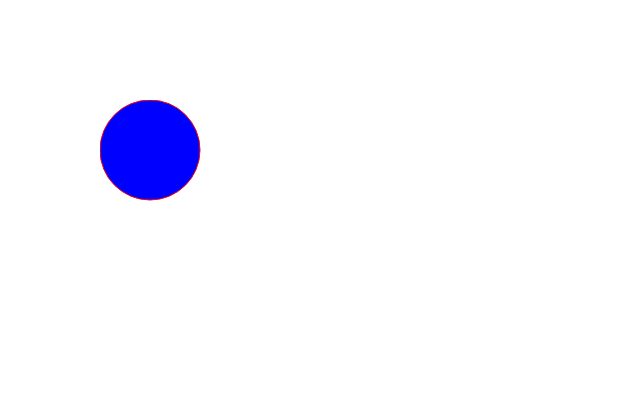
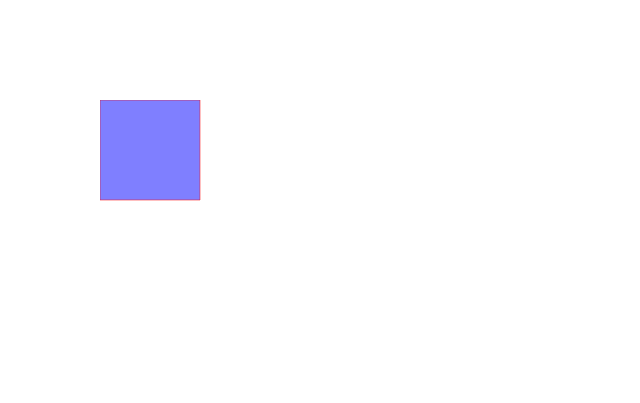
Before and after one commit to jinbaoqi/Moco, a website: page example.html in a window 1280 px wide. Shown: the whole page, without its empty margins (0-640 px from the left). Drawn offline with Linux system fonts and the light colour scheme; files that its build step writes are made by us from their sources.

Commit message:
修正设置parent.alpha时child.alpha不生效的问题

```diff
--- a/example.html
+++ b/example.html
@@ -18,38 +18,21 @@
         </div>
     </div>
     <script>
-        var s = new Stage("canvas",function(stage){
+        new Stage("canvas",function(stage){
             var shape = new Shape();
-            shape.alpha = 1;
-            shape.drawArc(1,"red",[50,50,50,0,Math.PI*2],true,"blue");
-            shape.on("click",function(ev){
+            shape.drawRect(1,"red",[0,0,100,100],true,"blue");
+            shape.on("click",function(){
                 console.log("shape");
             });
-            shape.stage = stage;
 
             var sprite = new Sprite();
+            sprite.graphics = shape;
+            sprite.alpha = 0.5;
             sprite.on("click",function(){
                 console.log("sprite");
             });
 
-            var sprite2 = new Sprite();
-            sprite2.graphics = shape;
-            sprite2.on("click",function(){
-                console.log("sprite2");
-            });
-            sprite.addChild(sprite2);
-
-            var shape1 = new Shape();
-            shape1.drawArc(1,"red",[0,0,50,0,Math.PI*2],true,"yellow");
-            shape1.on("click",function(ev){
-                console.log("shape1");
-            });
-            shape1.stage = stage;
-
-            sprite.x = 100;
-
             stage.addChild(sprite);
-            window.shape = shape1;
         });
     </script>
 </body>
--- a/src/DisplayObject.js
+++ b/src/DisplayObject.js
@@ -30,7 +30,7 @@ function DisplayObject() {
 DisplayObject.prototype.show = function () {
     var self = this,
         rotateFlag = Math.PI / 180,
-        canvas = self.stage.ctx;
+        canvas = self.ctx || self.stage.ctx;
 
     if (!self.visible) {
         return;
@@ -56,7 +56,7 @@ DisplayObject.prototype.show = function () {
         canvas.clip();
     }
 
-    if (self.alpha <= 1) {
+    if (self.alpha < 1) {
         canvas.globalAlpha = self.alpha > 1 ? 1 : self.alpha;
     }
 
--- a/src/DisplayObjectContainer.js
+++ b/src/DisplayObjectContainer.js
@@ -56,9 +56,18 @@ DisplayObjectContainer.prototype.contains = function (obj) {
     }
 };
 
-DisplayObjectContainer.prototype.show = function(){
+DisplayObjectContainer.prototype.show = function(cord){
     var self = this,
         item;
+
+    if(cord == null){
+        cord = {
+            x: 0,
+            y: 0
+        };
+    }
+
+    DisplayObject.prototype.show.call(self);
 
     for (var i = 0, len = self._childList.length; i < len; i++) {
         item = self._childList[i];
--- a/src/Shape.js
+++ b/src/Shape.js
@@ -7,19 +7,18 @@ function Shape() {
 
     this.name = "Shape";
     this._showList = [];
-
-    //setList主要是用于事件检测，检测范围是规则图形
     this._setList = [];
 }
 
 Shape.prototype.show = function () {
-    DisplayObject.prototype.show.call(this);
 
     var self = this,
         showList = self._showList,
         len = showList.length;
 
-    if (len > 0) {
+    DisplayObject.prototype.show.call(this);
+
+    if (len) {
         for (var i = 0; i < len; i++) {
             showList[i]();
         }
--- a/src/Sprite.js
+++ b/src/Sprite.js
@@ -11,21 +11,22 @@ function Sprite(){
 
 //TODO:父级的定位应该是会影响到子级的定位的
 Sprite.prototype.show = function(){
-    DisplayObjectContainer.prototype.show.call(this);
+    var self = this;
 
-    if(this.graphics && this.graphics.show){
-        this.graphics.show();
+    DisplayObjectContainer.prototype.show.call(self);
+
+    if(self.graphics && self.graphics.show){
+        self.graphics.show();
+    }
+
+    if (self._saveFlag) {
+        self.stage.ctx.restore();
     }
 };
 
 Sprite.prototype.addChild = function(obj){
     var self = this;
     DisplayObjectContainer.prototype.addChild.call(self,obj);
-
-    if(obj.graphics instanceof Shape){
-        obj.graphics.objectIndex = obj.objectIndex + ".0";
-    }
-
     self._resize();
 };
 
--- a/src/Stage.js
+++ b/src/Stage.js
@@ -78,12 +78,15 @@ Stage.prototype.initialize = function () {
 };
 
 Stage.prototype.show = function () {
-    var self = this,
-        item;
+    var self = this;
 
     self.ctx.clearRect(0, 0, self.width, self.height);
 
     DisplayObjectContainer.prototype.show.call(self);
+
+    if (self._saveFlag) {
+        self.ctx.restore();
+    }
 
     raf(function () {
         self.show();
@@ -134,8 +137,16 @@ Stage.prototype.mouseEvent = function (cord, event) {
 };
 
 Stage.prototype.addChild = function (obj) {
-    DisplayObjectContainer.prototype.addChild.call(this, obj);
-    obj.stage = this;
+    var self = this;
+
+    DisplayObjectContainer.prototype.addChild.call(self, obj);
+
+    obj.stage = self;
+
+    if(obj.graphics){
+        obj.graphics.stage = self;
+        obj.graphics.objectIndex = obj.objectIndex + ".0";
+    }
 };
 
 Stage.prototype._getOffset = function (domElem) {
```
Also changed, not shown: dist/moco.js.
